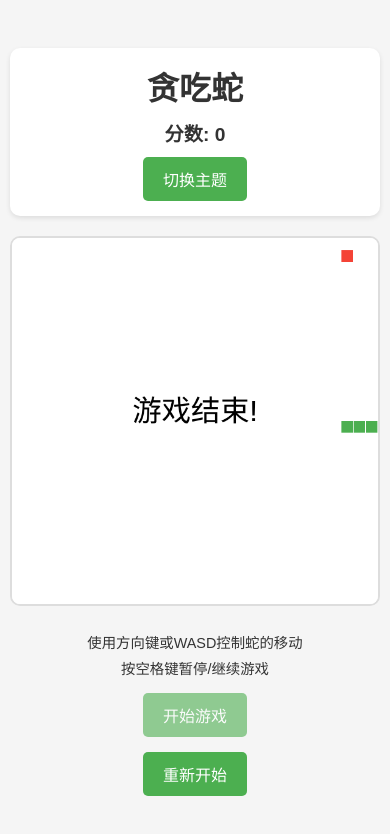
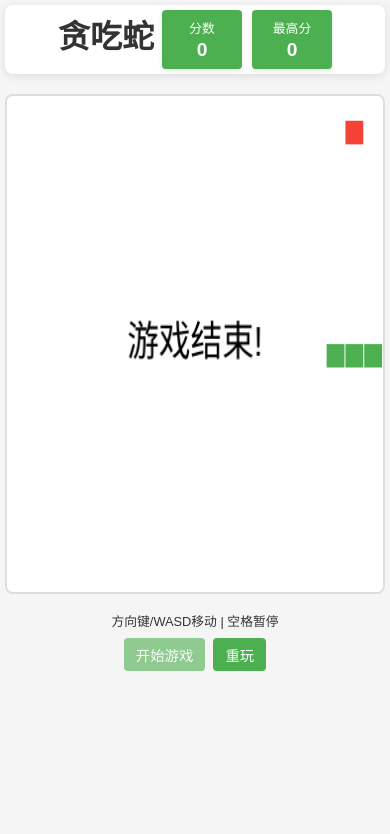
Before and after one commit to huazie/flea-game, a website: page snake/index.html in a window 390 px wide. Both pictures are taken after a click on the button "开始游戏". Drawn offline with Linux system fonts and the light colour scheme.

Commit message:
Mod: 贪吃蛇游戏UI优化，暂停功能优化

```diff
--- a/snake/css/style.css
+++ b/snake/css/style.css
@@ -10,20 +10,6 @@
     --button-text: #fff;
     --button-hover: #45a049;
     --header-bg: #fff;
-}
-
-[data-theme="dark"] {
-    /* 深色主题变量 */
-    --bg-color: #1a1a1a;
-    --text-color: #fff;
-    --board-bg: #2d2d2d;
-    --board-border: #404040;
-    --snake-color: #66bb6a;
-    --food-color: #ef5350;
-    --button-bg: #66bb6a;
-    --button-text: #fff;
-    --button-hover: #558b2f;
-    --header-bg: #2d2d2d;
 }
 
 * {
@@ -45,44 +31,84 @@ body {
 
 .game-container {
     width: 100%;
-    max-width: 800px;
-    padding: 20px;
+    height: 100vh;
+    padding: 10px;
     display: flex;
     flex-direction: column;
     align-items: center;
-    gap: 20px;
+    gap: 10px;
 }
 
 .game-header {
-    width: 100%;
+    width: min(80vh, 500px);
     display: flex;
     justify-content: space-between;
     align-items: center;
-    padding: 15px 20px;
+    padding: 12px 15px;
     background-color: var(--header-bg);
-    border-radius: 10px;
-    box-shadow: 0 2px 5px rgba(0, 0, 0, 0.1);
+    border-radius: 8px;
+    box-shadow: 0 2px 8px rgba(0, 0, 0, 0.1);
+    margin-bottom: 10px;
 }
 
-.score-container {
-    font-size: 1.2em;
+.title-container {
+    display: flex;
+    flex-direction: column;
+}
+
+.title-container h1 {
+    font-size: 2em;
+    margin: 0;
+    line-height: 1.2;
     font-weight: bold;
 }
 
-.theme-toggle {
+.subtitle {
+    font-size: 0.9em;
+    color: var(--text-color);
+    opacity: 0.8;
+    margin: 0;
+}
+
+.scores-container {
     display: flex;
+    gap: 10px;
     align-items: center;
+}
+
+.score-container, .best-container {
+    background-color: var(--button-bg);
+    color: var(--button-text);
+    padding: 8px 15px;
+    border-radius: 4px;
+    text-align: center;
+    min-width: 80px;
+    box-shadow: 0 2px 4px rgba(0, 0, 0, 0.1);
+}
+
+.score-title {
+    font-size: 0.8em;
+    text-transform: uppercase;
+    margin-bottom: 2px;
+}
+
+#score, #best-score {
+    font-size: 1.2em;
+    font-weight: bold;
+    display: block;
 }
 
 .game-board-container {
     width: 100%;
+    flex: 1;
+    max-width: min(80vh, 500px);
+    max-height: min(80vh, 500px);
     aspect-ratio: 1;
-    max-width: 600px;
-    max-height: 600px;
     background-color: var(--board-bg);
     border: 2px solid var(--board-border);
-    border-radius: 10px;
+    border-radius: 8px;
     overflow: hidden;
+    margin: 5px 0;
 }
 
 #game-board {
@@ -93,29 +119,30 @@ body {
 .game-controls {
     width: 100%;
     text-align: center;
+    margin-top: 5px;
 }
 
 .control-info {
-    margin-bottom: 15px;
+    margin-bottom: 8px;
     color: var(--text-color);
 }
 
 .control-info p {
-    margin: 5px 0;
-    font-size: 0.9em;
+    margin: 2px 0;
+    font-size: 0.8em;
 }
 
 .control-buttons {
     display: flex;
     justify-content: center;
-    gap: 15px;
+    gap: 10px;
 }
 
 button {
-    padding: 10px 20px;
-    font-size: 1em;
+    padding: 6px 12px;
+    font-size: 0.9em;
     border: none;
-    border-radius: 5px;
+    border-radius: 4px;
     background-color: var(--button-bg);
     color: var(--button-text);
     cursor: pointer;
@@ -131,19 +158,49 @@ button:disabled {
     cursor: not-allowed;
 }
 
+/* 确保在所有屏幕尺寸下内容都在一个视图内 */
+@media (max-height: 600px) {
+    .game-header h1 {
+        font-size: 1.2em;
+    }
+
+    .control-info {
+        margin-bottom: 4px;
+    }
+
+    .control-info p {
+        font-size: 0.7em;
+        margin: 1px 0;
+    }
+
+    button {
+        padding: 4px 8px;
+        font-size: 0.8em;
+    }
+}
+
 @media (max-width: 600px) {
     .game-container {
-        padding: 10px;
+        padding: 5px;
+        gap: 5px;
     }
 
     .game-header {
-        flex-direction: column;
-        gap: 10px;
+        width: 100%;
+        flex-direction: row;
+        flex-wrap: wrap;
+        justify-content: center;
+        gap: 8px;
+        padding: 5px 10px;
+    }
+
+    .game-header h1 {
+        width: 100%;
         text-align: center;
+        margin-bottom: 5px;
     }
 
     .control-buttons {
-        flex-direction: column;
-        align-items: center;
+        gap: 8px;
     }
 }
--- a/snake/index.html
+++ b/snake/index.html
@@ -3,19 +3,24 @@
 <head>
     <meta charset="UTF-8">
     <meta name="viewport" content="width=device-width, initial-scale=1.0">
-    <title>贪吃蛇 - 简约风格</title>
+    <title>贪吃蛇</title>
     <link rel="stylesheet" href="css/style.css">
 </head>
 <body>
     <div class="game-container">
         <div class="game-header">
-            <h1>贪吃蛇</h1>
-            <div class="score-container">
-                <span>分数: </span>
-                <span id="score">0</span>
+            <div class="title-container">
+                <h1>贪吃蛇</h1>
             </div>
-            <div class="theme-toggle">
-                <button id="theme-toggle-btn">切换主题</button>
+            <div class="scores-container">
+                <div class="score-container">
+                    <div class="score-title">分数</div>
+                    <span id="score">0</span>
+                </div>
+                <div class="best-container">
+                    <div class="score-title">最高分</div>
+                    <span id="best-score">0</span>
+                </div>
             </div>
         </div>
         <div class="game-board-container">
@@ -23,12 +28,11 @@
         </div>
         <div class="game-controls">
             <div class="control-info">
-                <p>使用方向键或WASD控制蛇的移动</p>
-                <p>按空格键暂停/继续游戏</p>
+                <p>方向键/WASD移动 | 空格暂停</p>
             </div>
             <div class="control-buttons">
-                <button id="start-btn">开始游戏</button>
-                <button id="restart-btn">重新开始</button>
+                <button id="start-btn">开始</button>
+                <button id="restart-btn">重玩</button>
             </div>
         </div>
     </div>
--- a/snake/js/game.js
+++ b/snake/js/game.js
@@ -3,13 +3,13 @@ class SnakeGame {
         this.canvas = document.getElementById('game-board');
         this.ctx = this.canvas.getContext('2d');
         this.scoreElement = document.getElementById('score');
+        this.bestScoreElement = document.getElementById('best-score');
         this.startBtn = document.getElementById('start-btn');
         this.restartBtn = document.getElementById('restart-btn');
-        this.themeToggleBtn = document.getElementById('theme-toggle-btn');
+        this.boardContainer = document.querySelector('.game-board-container');
 
         // 游戏配置
-        this.tileSize = 20;
-        this.tileCount = 30;
+        this.tileCount = 20; // 减少网格数量以适应更小的视图
         this.speed = 10;
 
         // 初始化画布大小
@@ -21,40 +21,63 @@ class SnakeGame {
         // 绑定事件处理器
         this.bindEvents();
 
-        // 初始主题
-        this.isDarkMode = false;
-        this.updateTheme();
-
         // 初始渲染
         this.draw();
+
+        // 添加窗口大小改变的监听
+        window.addEventListener('resize', () => {
+            this.initCanvas();
+            this.draw();
+        });
     }
 
     initCanvas() {
+        // 获取容器的大小
+        const containerRect = this.boardContainer.getBoundingClientRect();
+        const size = Math.min(containerRect.width, containerRect.height);
+
         // 设置画布大小
-        this.canvas.width = this.tileSize * this.tileCount;
-        this.canvas.height = this.tileSize * this.tileCount;
+        this.canvas.width = size;
+        this.canvas.height = size;
+
+        // 计算瓦片大小
+        this.tileSize = size / this.tileCount;
+    }
+
+    loadBestScore() {
+        const bestScore = localStorage.getItem('snakeGameBestScore');
+        return bestScore ? parseInt(bestScore) : 0;
+    }
+
+    saveBestScore(score) {
+        localStorage.setItem('snakeGameBestScore', score.toString());
     }
 
     reset() {
-        // 初始化蛇的位置和方向
+        // 初始化蛇的位置和方向 - 使用相对位置而不是固定位置
+        const centerX = Math.floor(this.tileCount / 2);
+        const centerY = Math.floor(this.tileCount / 2);
         this.snake = [
-            { x: 15, y: 15 },
-            { x: 14, y: 15 },
-            { x: 13, y: 15 }
+            { x: centerX, y: centerY },
+            { x: centerX - 1, y: centerY },
+            { x: centerX - 2, y: centerY }
         ];
         this.direction = { x: 1, y: 0 };
         this.nextDirection = { x: 1, y: 0 };
 
         // 初始化游戏状态
         this.score = 0;
+        this.bestScore = this.loadBestScore();
         this.isGameOver = false;
         this.isPaused = true;
+        this.isGameStarted = false; // 添加新状态来跟踪游戏是否已经开始
 
         // 生成第一个食物
         this.generateFood();
 
         // 更新分数显示
         this.updateScore();
+        this.updateBestScore();
 
         // 更新按钮状态
         this.updateButtons();
@@ -67,7 +90,6 @@ class SnakeGame {
         // 按钮点击事件
         this.startBtn.addEventListener('click', () => this.togglePause());
         this.restartBtn.addEventListener('click', () => this.restart());
-        this.themeToggleBtn.addEventListener('click', () => this.toggleTheme());
     }
 
     handleKeyPress(e) {
@@ -100,6 +122,7 @@ class SnakeGame {
                 }
                 break;
             case ' ':
+                e.preventDefault(); // 防止空格键滚动页面
                 this.togglePause();
                 break;
         }
@@ -189,43 +212,71 @@ class SnakeGame {
 
         // 游戏结束显示
         if (this.isGameOver) {
-            this.ctx.fillStyle = this.isDarkMode ? '#fff' : '#000';
-            this.ctx.font = '48px Arial';
+            this.ctx.fillStyle = '#000';
+            // 根据画布大小调整字体大小
+            const fontSize = Math.max(16, Math.min(32, this.canvas.width / 10));
+            this.ctx.font = `${fontSize}px Arial`;
             this.ctx.textAlign = 'center';
+            this.ctx.textBaseline = 'middle';
             this.ctx.fillText('游戏结束!', this.canvas.width / 2, this.canvas.height / 2);
         }
     }
 
     gameLoop() {
+        if (this.isPaused || this.isGameOver) {
+            return; // 如果游戏暂停或结束，不继续游戏循环
+        }
+
         this.move();
         this.draw();
 
-        if (!this.isGameOver) {
-            setTimeout(() => {
+        // 使用setTimeout和requestAnimationFrame结合控制游戏速度
+        setTimeout(() => {
+            if (!this.isPaused && !this.isGameOver) {
                 requestAnimationFrame(() => this.gameLoop());
-            }, 1000 / this.speed);
-        }
+            }
+        }, 1000 / this.speed);
     }
 
     togglePause() {
         if (this.isGameOver) return;
 
         this.isPaused = !this.isPaused;
+
+        // 如果这是游戏第一次启动
+        if (!this.isGameStarted && !this.isPaused) {
+            this.isGameStarted = true;
+        }
+
         this.updateButtons();
 
         if (!this.isPaused) {
-            this.gameLoop();
+            // 确保游戏循环重新启动
+            requestAnimationFrame(() => this.gameLoop());
         }
     }
 
     restart() {
         this.reset();
+        this.isPaused = false;
+        this.isGameStarted = true;
+        this.updateButtons();
         this.draw();
+        // 启动游戏循环
+        requestAnimationFrame(() => this.gameLoop());
     }
 
     gameOver() {
         this.isGameOver = true;
         this.isPaused = true;
+
+        // 检查是否更新最高分
+        if (this.score > this.bestScore) {
+            this.bestScore = this.score;
+            this.saveBestScore(this.bestScore);
+            this.updateBestScore();
+        }
+
         this.updateButtons();
     }
 
@@ -233,21 +284,13 @@ class SnakeGame {
         this.scoreElement.textContent = this.score;
     }
 
+    updateBestScore() {
+        this.bestScoreElement.textContent = this.bestScore;
+    }
+
     updateButtons() {
         this.startBtn.textContent = this.isPaused ? '开始游戏' : '暂停游戏';
         this.startBtn.disabled = this.isGameOver;
-    }
-
-    toggleTheme() {
-        this.isDarkMode = !this.isDarkMode;
-        this.updateTheme();
-    }
-
-    updateTheme() {
-        document.documentElement.setAttribute(
-            'data-theme',
-            this.isDarkMode ? 'dark' : 'light'
-        );
     }
 }
 
```
